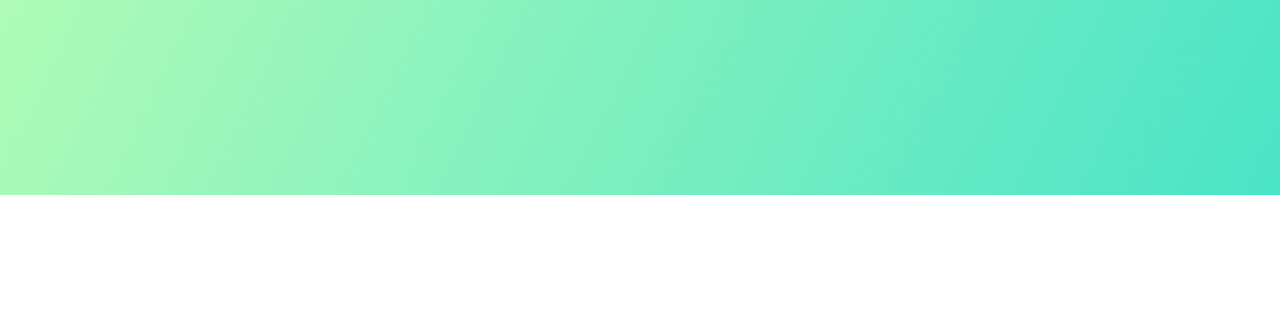
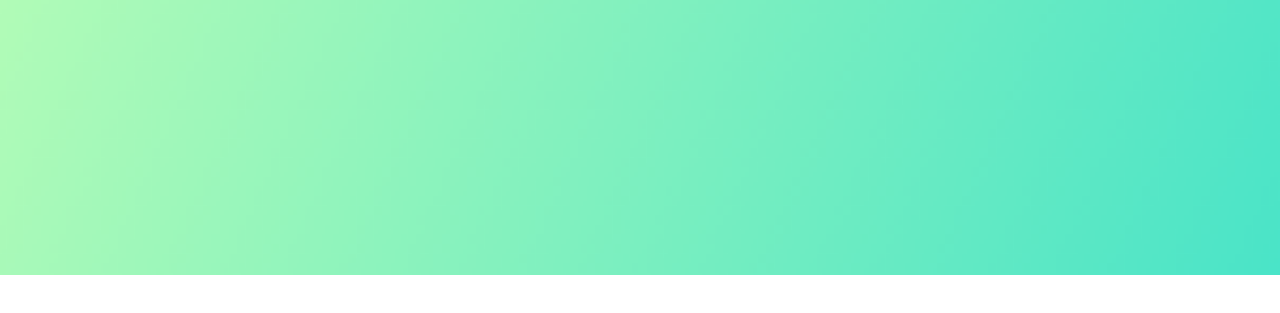
Before and after one commit to Sergio9815/my-timer-demo, a website with bundled scripts: page src/index.html in a window 1280 px wide. Shown: the part 445-758 px from the top of the page. Built offline with nearby package versions, Linux system fonts and the light colour scheme.

Commit message:
:lipstick: Mejorando estilos

```diff
--- a/src/styles/granim.css
+++ b/src/styles/granim.css
@@ -8,7 +8,7 @@
   position: relative;
   width: 100%;
   height: 100%;
-  min-height: 40rem;
+  min-height: 45rem;
   overflow: hidden;
   text-align: center;
 }
```
